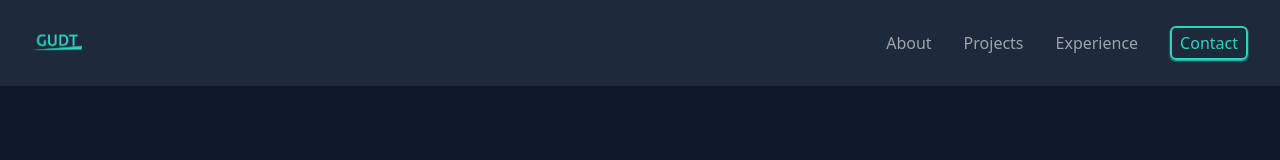
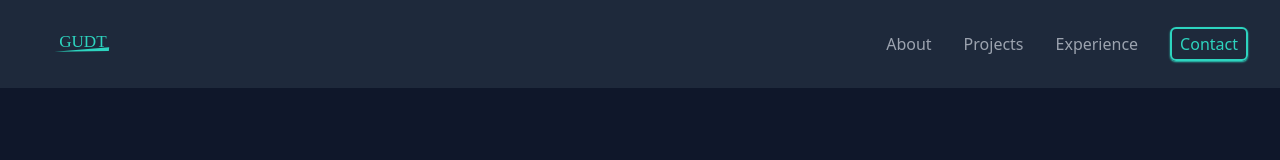
Before and after one commit to dylanullrich/portfolio, a Next.js app: page / in a window 1280 px wide. Shown: the top 160 px of the page. Built offline with nearby package versions, Linux system fonts and the light colour scheme.

Commit message:
img priority load

```diff
--- a/components/Layout/Header.tsx
+++ b/components/Layout/Header.tsx
@@ -24,10 +24,11 @@ export default function Header() {
               <Link href='/' passHref>
                 <a>
                   <Image
-                    src='/images/gudt-logo.png'
-                    width={50}
-                    height={32}
+                    src='/images/gudt-logo.svg'
+                    width={100}
+                    height={34}
                     alt='Get Ullrich or Die Trying Logo'
+                    priority
                   />
                 </a>
               </Link>
```
Also changed, not shown: public/images/gudt-logo.png (deleted), public/images/gudt-logo.svg (added).
